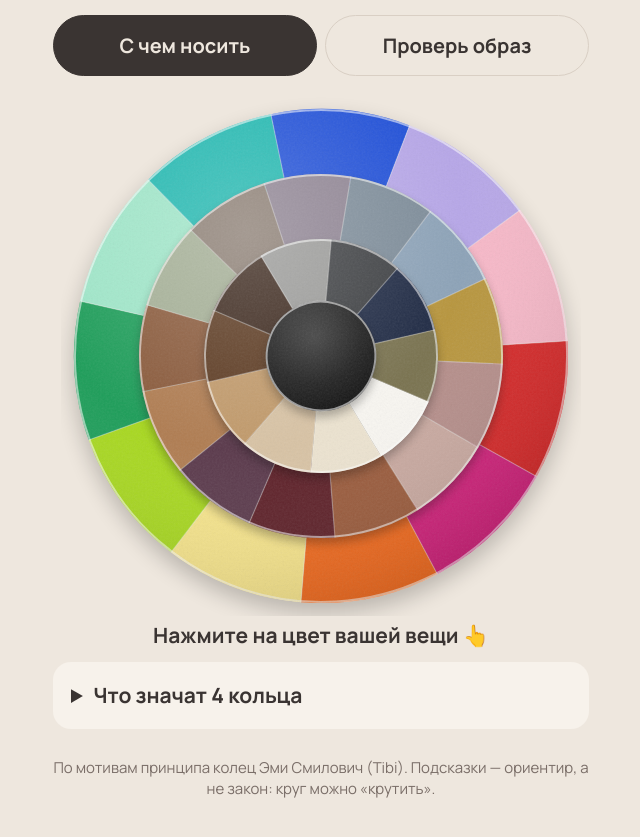
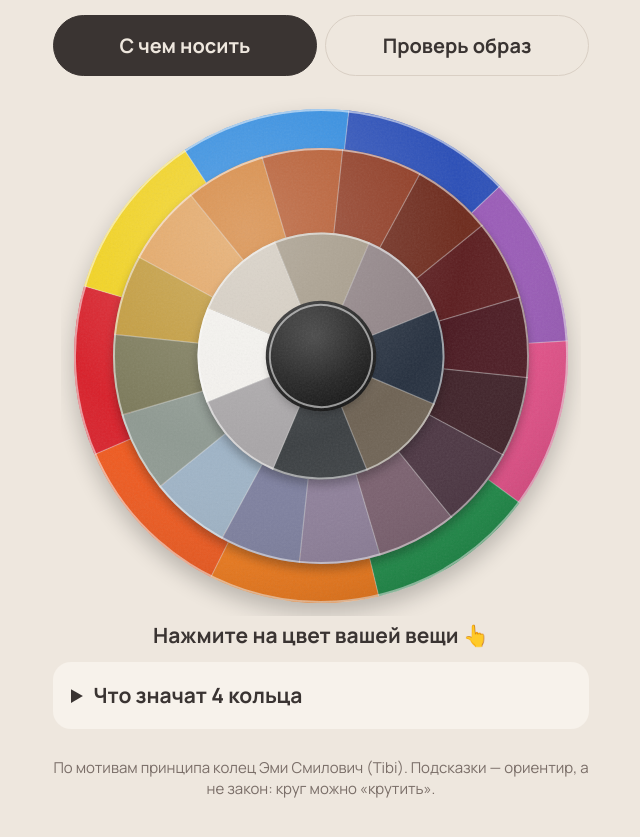
Before and after one commit to stilno-s-medvedevoy/color-wheel, a plain HTML site: page index.html in a window 1280 px wide. Shown: the part 85-922 px from the top of the page, without its empty margins (319-959 px from the left). Drawn offline with nearby package versions, Linux system fonts and the light colour scheme.

Commit message:
Палитра по книге

```diff
--- a/index.html
+++ b/index.html
@@ -113,13 +113,13 @@ footer{margin-top:28px;color:var(--mute);font-size:15px;text-align:center}
 <script>
 const RINGS = {
  1:{name:"Чёрный", mood:"сильный, резкий, графичный",
-    colors:[["Чёрный","#141414"]]},
+    colors:[["Чёрный","#1A1D1D"]]},
  2:{name:"Классические нейтрали", mood:"предсказуемо, чётко, надёжно",
-    colors:[["Белый","#F8F6F1"],["Экрю","#ECE3D0"],["Беж","#D8C3A5"],["Тан","#C19A6B"],["Коричневый","#5C3A21"],["Шоколад","#3B271C"],["Серый","#9A9A98"],["Графит","#3D3F42"],["Нэви","#1F2A44"],["Хаки","#7A7350"]]},
+    colors:[["Серо-коричневый","#6E6253"],["Графит","#3B3F42"],["Светло-серый","#A9A6A8"],["Белый","#F4F2EE"],["Стоун","#D3CBBF"],["Грейдж","#A39886"],["Серо-лиловый","#8F8285"],["Нэви","#26303F"]]},
  3:{name:"Цвета «без названия»", mood:"спокойно, тонко, «клей гардероба»",
-    colors:[["Карамель","#B07D52"],["Пекан","#8A5A3B"],["Шалфей","#A3AE94"],["Тауп","#8B7D72"],["Лилово-серый","#8E8392"],["Сине-серый","#7D8C99"],["Выцветший деним","#8DA3B8"],["Горчичный","#B8963E"],["Пыльная роза","#B58E8A"],["Лотос","#C9A9A0"],["Ржавый","#9A5B3C"],["Бордо","#5E2129"],["Слива","#5B3A4C"]]},
- 4:{name:"Яркие и пастели", mood:"радостно, энергично, заметно",
-    colors:[["Красный","#D62828"],["Фуксия","#D0217A"],["Оранжевый","#F06A1E"],["Бэби-жёлтый","#F7E58C"],["Лайм","#A8D820"],["Зелёный","#1E9E5A"],["Мятный","#9EE6C8"],["Бирюза","#1FB8B0"],["Кобальт","#1F4FD8"],["Лаванда","#B7A7E8"],["Пастельно-розовый","#F7B8C8"]]}
+    colors:[["Серый шалфей","#8F9A92"],["Олива","#7C7A5A"],["Горчица","#C29A3A"],["Абрикос","#E3A35E"],["Тыквенный","#D6843A"],["Ржавый","#B5562A"],["Кирпич","#8F3A22"],["Каштан","#6E2A1C"],["Оксблад","#5C1D1F"],["Бордо","#4A1820"],["Тёмная слива","#3D1F26"],["Баклажан","#4A3340"],["Пыльная слива","#7A5F6E"],["Пыльный лиловый","#8E7F9A"],["Лавандово-серый","#7D7F9F"],["Пыльный голубой","#9FB4C7"]]},
+ 4:{name:"Яркие", mood:"радостно, энергично, заметно",
+    colors:[["Розовый","#E8508A"],["Зелёный","#1F8F4A"],["Оранжевый","#F07A1A"],["Мандариновый","#F0581C"],["Красный","#D9202A"],["Жёлтый","#F2D21B"],["Голубой","#2F8BE0"],["Кобальт","#2B4FB8"],["Фиолетовый","#9A5AB8"]]}
 };
 const COMBO = {
  "1":["Монохром в чёрном","строго и графично","Чтобы не было плоско — добавьте фактуру или одну вещь из кольца 3."],
@@ -127,9 +127,9 @@ const COMBO = {
  "3":["Всё в кольце 3","очень расслабленно, мягко","Чтобы «поднять» образ — добавьте яркий белый или одну вещь кольца 4."],
  "4":["Всё яркое","максимум энергии — «тонна» цвета","Если слишком — замените одну вещь на кольцо 3."],
  "1-2":["Собранно","чётко, лаконично, уверенно","Классика, которая всегда работает. Для мягкости — аксессуар кольца 3."],
- "1-3":["Утончённо","нюансно, «умнее», чем просто чёрное","Например, всё чёрное + пальто горчичного или карамельного цвета."],
+ "1-3":["Утончённо","нюансно, «умнее», чем просто чёрное","Например, всё чёрное + пальто цвета горчицы или абрикоса."],
  "1-4":["Смело","яркий контраст, весело, иногда резко","Яркой вещи нужна структура: чёткий крой, а не простая футболка."],
- "2-3":["Шик и ум","спокойная изысканность","Нэви + лилово-серый, серый + шалфей — тихая роскошь."],
+ "2-3":["Шик и ум","спокойная изысканность","Нэви + серо-лиловый, графит + серый шалфей — тихая роскошь."],
  "2-4":["Классика погромче","чётко и заметно, не для спокойного дня","Если нужно спокойнее — замените яркое на его «приглушённую» версию из кольца 3."],
  "3-4":["Мягкий акцент","яркое смягчено, появляется глубина","Например, красное платье + обувь цвета бордо."]
 };
@@ -184,7 +184,7 @@ function drawWheel(){
  const svg=document.getElementById('svgwheel');
  // Стопка матовых дисков, как у физического круга: снизу самый большой (кольцо 4), сверху меньше, в центре чёрная «шляпка».
  // У каждого диска своя неподвижная тень (видно, что слои лежат друг на друге) и свой поворот.
- const R_OUT={1:34,2:72,3:112,4:152};
+ const R_OUT={1:32,2:76,3:128,4:152};
  const p=(rad,a)=>[rad*Math.cos(a),rad*Math.sin(a)];
  const wedge=(r0,r1,a0,a1)=>{const [x0,y0]=p(r1,a0),[x1,y1]=p(r1,a1),[x2,y2]=p(r0,a1),[x3,y3]=p(r0,a0);
    return `M${x0},${y0}A${r1},${r1} 0 0 1 ${x1},${y1}L${x2},${y2}A${r0},${r0} 0 0 0 ${x3},${y3}Z`};
@@ -225,7 +225,7 @@ function initSpin(svg){
  let drag=null,last=null,lastT=0,moved=0,startEl=null,idle=true,idleTimer=null;
  const center=()=>{const r=svg.getBoundingClientRect();return [r.left+r.width/2,r.top+r.height/2,r.width/320]};
  const angleAt=e=>{const [cx,cy]=center();return Math.atan2(e.clientY-cy,e.clientX-cx)*180/Math.PI};
- const ringAt=e=>{const [cx,cy,k]=center();const d=Math.hypot(e.clientX-cx,e.clientY-cy)/k;return d<35?1:d<73.5?2:d<113.5?3:4};
+ const ringAt=e=>{const [cx,cy,k]=center();const d=Math.hypot(e.clientX-cx,e.clientY-cy)/k;return d<33?1:d<77?2:d<129?3:4};
  const apply=o=>o.g.setAttribute('transform',`rotate(${o.ang})`);
  function frame(){
   for(const k in R){const o=R[k];if(drag===o)continue;
--- a/sw.js
+++ b/sw.js
@@ -1,6 +1,6 @@
 // Offline support. Pages: network first, so updates show up immediately; cache is the fallback offline.
 // Images/fonts: cache first.
-const CACHE = "color-wheel-v12";
+const CACHE = "color-wheel-v13";
 const FILES = ["./", "./index.html", "./manifest.webmanifest", "./icon-192.png", "./icon-512.png", "./apple-touch-icon.png"];
 self.addEventListener("install", e => e.waitUntil(caches.open(CACHE).then(c => c.addAll(FILES)).then(() => self.skipWaiting())));
 self.addEventListener("activate", e => e.waitUntil(
```
Also changed, not shown: apple-touch-icon.png, icon-192.png, icon-512.png.
